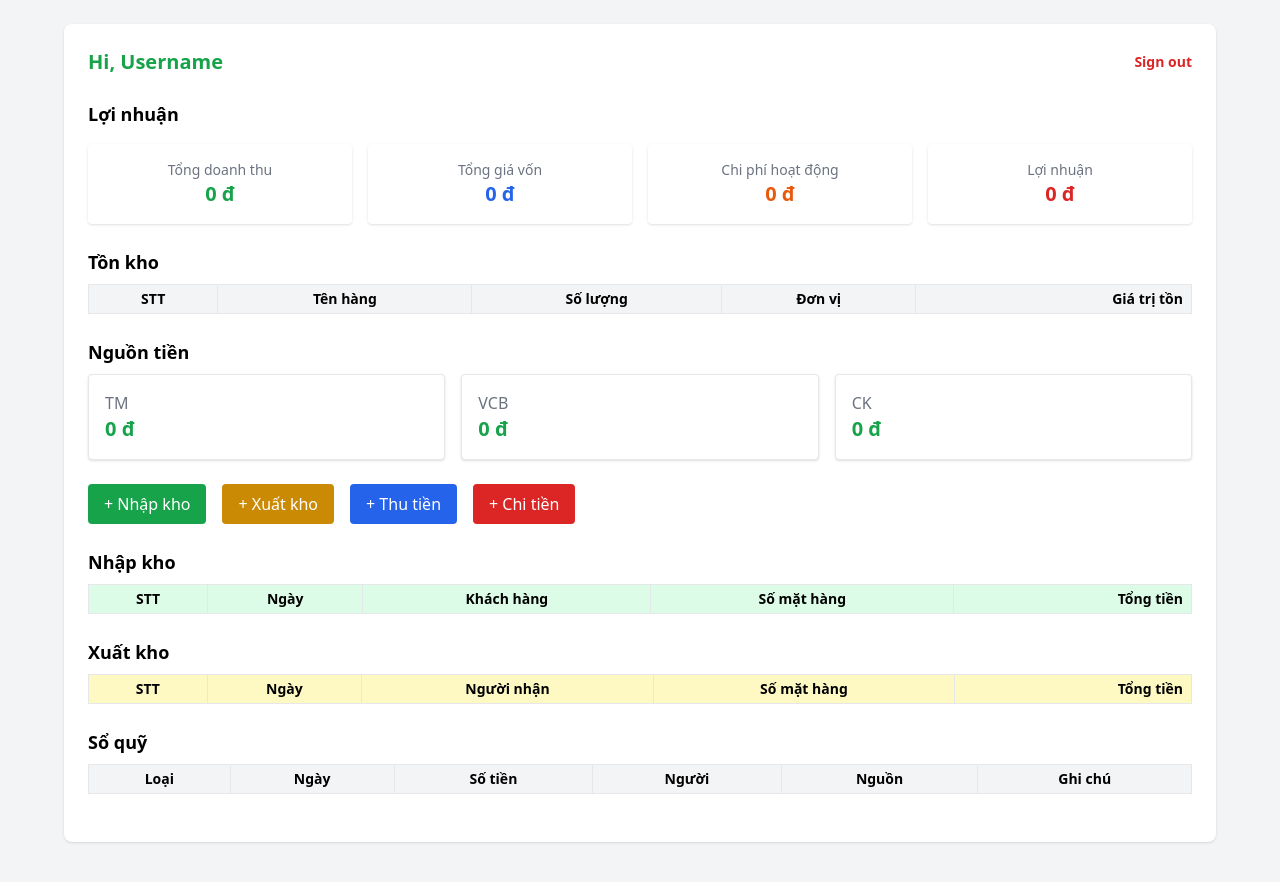
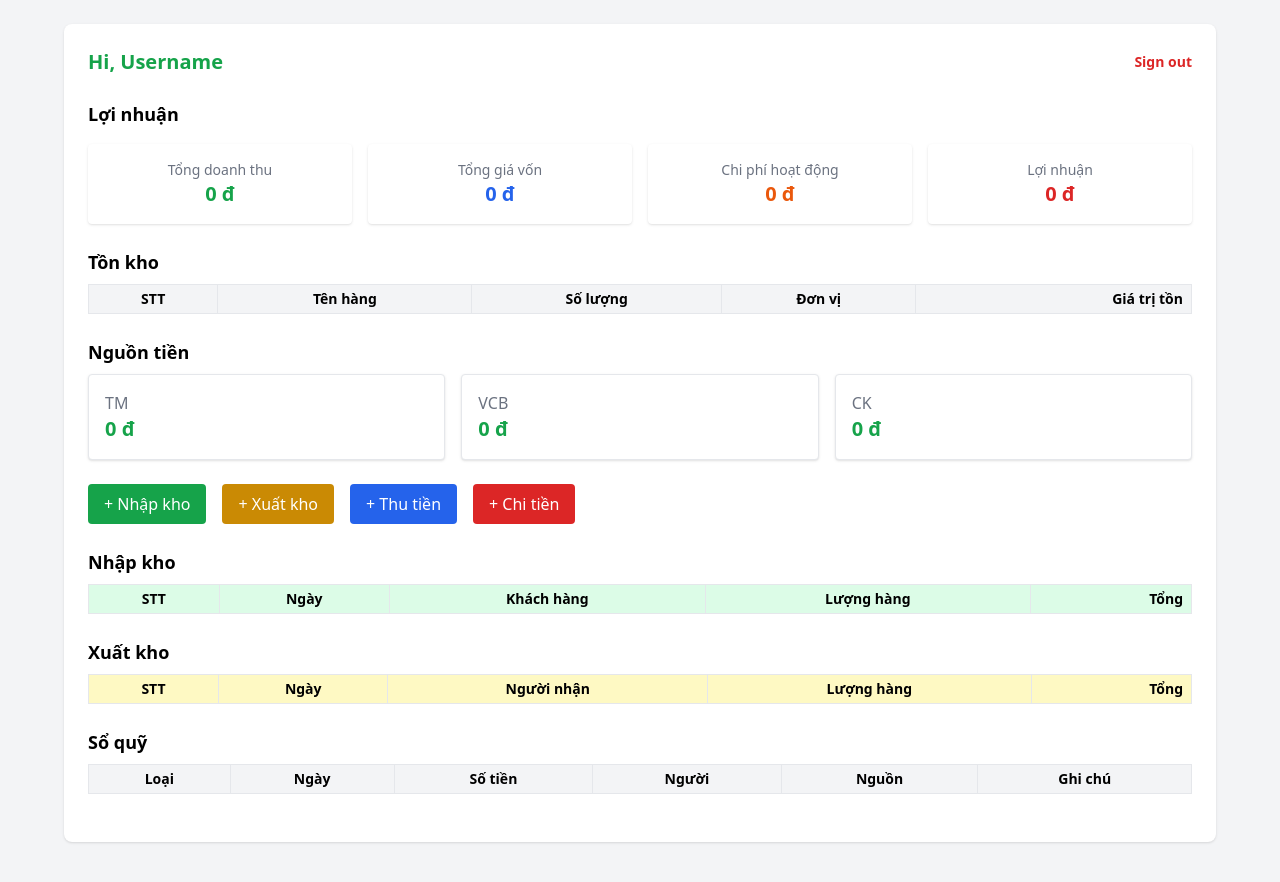
Before and after one commit to phelieuandan/phelieuandan.github.io, a Jekyll site: the page dashboard.html, which Jekyll copies as it is, in a window 1280 px wide. Shown: the top 882 px of the page. Built offline with Jekyll 4.4.1, drawn with Linux system fonts in a browser that asks for light colours; nearby versions of some CDN libraries; comment, search, counter and statistics services are not loaded.

Commit message:
Update dashboard.html

```diff
--- a/dashboard.html
+++ b/dashboard.html
@@ -170,8 +170,8 @@
           <th class="border px-2 py-1">STT</th>
           <th class="border px-2 py-1">Ngày</th>
           <th class="border px-2 py-1">Khách hàng</th>
-          <th class="border px-2 py-1 text-center">Số mặt hàng</th>
-          <th class="border px-2 py-1 text-right">Tổng tiền</th>
+          <th class="border px-2 py-1 text-center">Lượng hàng</th>
+          <th class="border px-2 py-1 text-right">Tổng</th>
         </tr>
       </thead>
       <tbody id="importTable"></tbody>
@@ -185,8 +185,8 @@
           <th class="border px-2 py-1">STT</th>
           <th class="border px-2 py-1">Ngày</th>
           <th class="border px-2 py-1">Người nhận</th>
-          <th class="border px-2 py-1 text-center">Số mặt hàng</th>
-          <th class="border px-2 py-1 text-right">Tổng tiền</th>
+          <th class="border px-2 py-1 text-center">Lượng hàng</th>
+          <th class="border px-2 py-1 text-right">Tổng</th>
         </tr>
       </thead>
       <tbody id="exportTable"></tbody>
```
